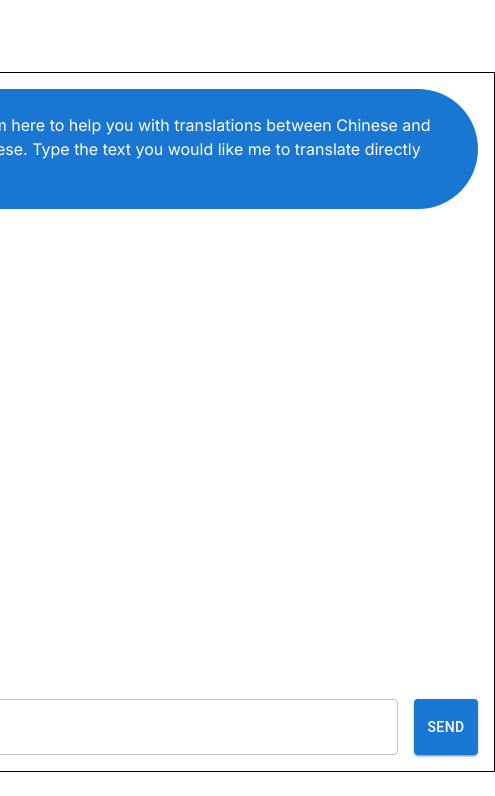
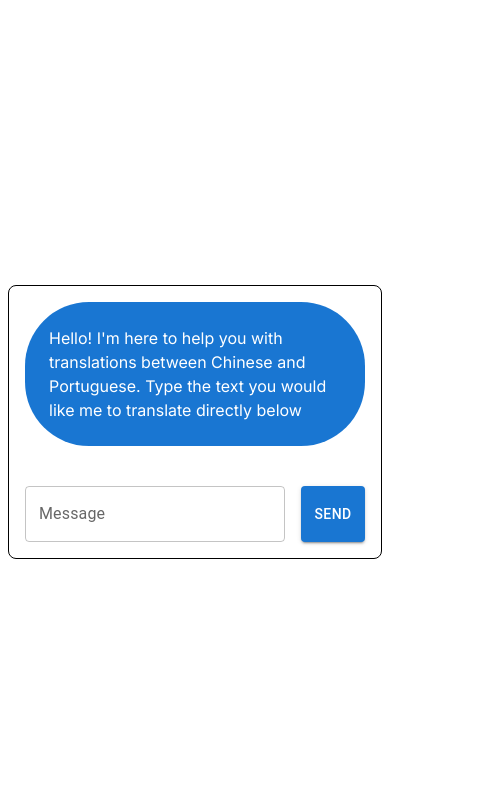
Before and after one commit to Hopelan/Spanish-AI-Assistant, a Next.js app: page / in a window 390 px wide. Shown: the top 796 px of the page, 495 px wide, since content can reach past the window. Built offline with nearby package versions, Linux system fonts and the light colour scheme.

Commit message:
Update page.js to add responsiveness

```diff
--- a/app/page.js
+++ b/app/page.js
@@ -80,22 +80,38 @@ export default function Home() {
 
   return (
     <Box
-      width="100vw"
-      height="100vh"
-      display="flex"
-      flexDirection="column"
-      justifyContent="center"
-      alignItems="center"
+      sx={{
+      width: "100%",
+      minHeight: "100vh",
+      display: "flex",
+      flexDirection: "column",
+      justifyContent: "center",
+      alignItems: "center",
+      p: 1, // Add padding to prevent content from touching screen edges
+    }}
 
     >
 
       <Stack
-        direction={"column"}
-        width="600px"
-        height="700px"
-        border="1px solid black"
-        p={2}
+        direction="column"
         spacing={3}
+        sx={{
+          width: {
+            xs: "100%",    // Full width on extra-small screens
+            sm: "90%",     // 90% width on small screens
+            md: "600px",   // 600px width on medium screens and up
+          },
+          height: {
+            xs: "100%",    // Full height on extra-small screens
+            sm: "90%",     // 90% height on small screens
+            md: "700px",   // 700px height on medium screens and up
+          },
+          border: "1px solid black",
+          borderRadius: 2, // Add some border radius for aesthetics
+          p: 2,            // Padding inside the Stack
+          boxSizing: "border-box",
+          overflow: "hidden", // Hide overflow to prevent content spill
+        }}
 
       >
 
```
